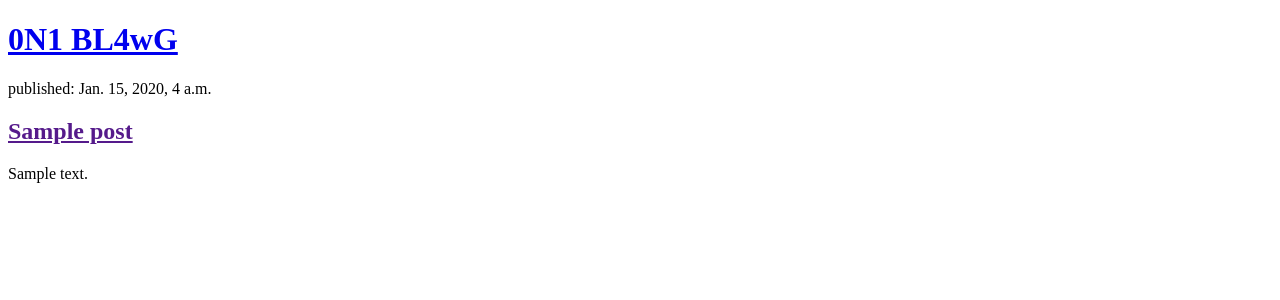
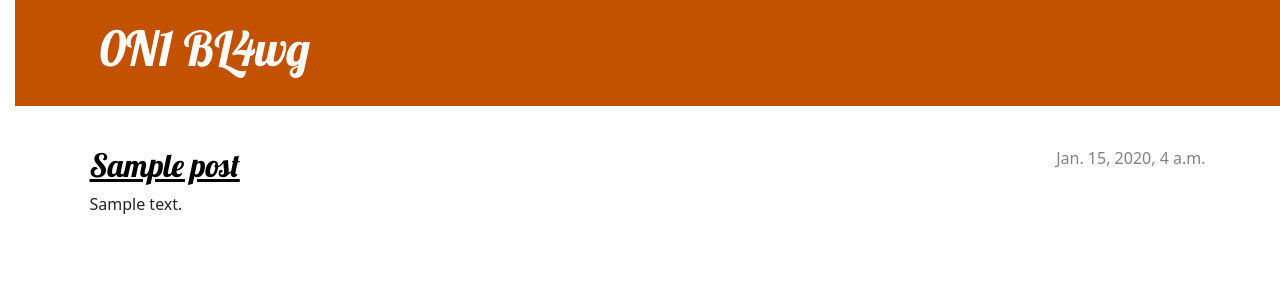
Before and after one commit to 0x0N1-sec/blog, a Django app: page / in a window 1280 px wide. Shown: the top 300 px of the page. Run offline with Django 3.2, Linux system fonts and the light colour scheme; tables that the repository leaves empty hold one stand-in row (values such as "Sample post").

Commit message:
blog work

```diff
--- /dev/null
+++ b/blog/static/css/blog.css
@@ -0,0 +1,79 @@
+body {
+    padding-left: 15px;
+}
+
+h1 a, h2 a {
+    color: #C25100;
+    font-family: 'Lobster';
+}
+
+.page-header {
+    background-color: #C25100;
+    margin-top: 0;
+    margin-bottom: 40px;
+    padding: 20px 20px 20px 40px;
+}
+
+.page-header h1,
+.page-header h1 a,
+.page-header h1 a:visited,
+.page-header h1 a:active {
+    color: #ffffff;
+    font-size: 36pt;
+    text-decoration: none;
+}
+
+h1,
+h2,
+h3,
+h4 {
+    font-family: 'Lobster', cursive;
+}
+
+.date {
+    color: #828282;
+}
+
+.save {
+    float: right;
+}
+
+.post-form textarea,
+.post-form input {
+    width: 100%;
+}
+
+.top-menu,
+.top-menu:hover,
+.top-menu:visited {
+    color: #ffffff;
+    float: right;
+    font-size: 26pt;
+    margin-right: 20px;
+}
+
+.post {
+    margin-bottom: 70px;
+}
+
+.post h2 a,
+.post h2 a:visited {
+    color: #000000;
+}
+
+.post > .date,
+.post > .actions {
+    float: right;
+}
+
+.btn-secondary,
+.btn-secondary:visited {
+    color: #C25100;
+    background: none;
+    border-color: #C25100;
+}
+
+.btn-secondary:hover {
+    color: #FFFFFF;
+    background-color: #C25100;
+}
--- a/blog/templates/blog/post_list.html
+++ b/blog/templates/blog/post_list.html
@@ -1,19 +1,33 @@
+{% load static %}
 <!DOCTYPE html>
 <html>
     <head>
         <title>0N1 BL4wG</title>
+        <link rel="stylesheet" href="https://cdn.jsdelivr.net/npm/bootstrap@5.1.3/dist/css/bootstrap.min.css" integrity="sha384-1BmE4kWBq78iYhFldvKuhfTAU6auU8tT94WrHftjDbrCEXSU1oBoqyl2QvZ6jIW3" crossorigin="anonymous">
+        <link rel="stylesheet" href="https://fonts.googleapis.com/css?family=Lobster&subset=latin,latin-ext">
+        <link rel="stylesheet" href="{% static 'css/blog.css' %}">
     </head>
     <body>
-        <header>
-            <h1><a href="/">0N1 BL4wG</a></h1>
+        <header class="page-header">
+            <div class="container">
+                <h1><a href="/">0N1 BL4wg</a></h1>
+            </div>
         </header>
 
-        {% for post in posts %}
-            <article>
-                <time>published: {{ post.published_date }}</time>
-                <h2><a href="">{{ post.title }}</a></h2>
-                <p>{{ post.text|linebreaksbr }}</p>
-            </article>
-        {% endfor %}
+        <main class="container">
+            <div class="row">
+                <div class="col">
+                    {% for post in posts %}
+                        <article class="post">
+                            <time class="date">
+                                {{ post.published_date }}
+                            </time>
+                            <h2><a href="">{{ post.title }}</a></h2>
+                            <p>{{ post.text|linebreaksbr }}</p>
+                        </article>
+                    {% endfor %}
+                </div>
+            </div>
+        </main>
     </body>
 </html>
```
